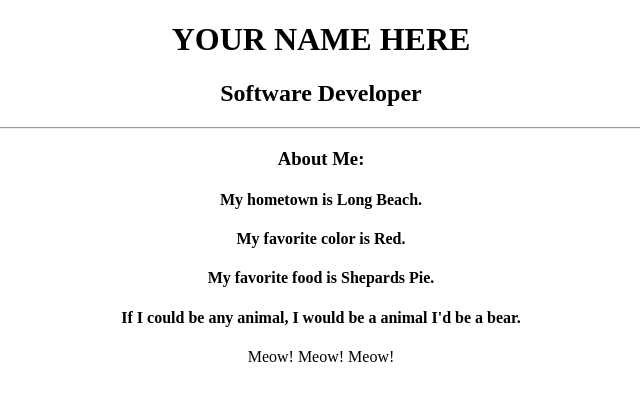
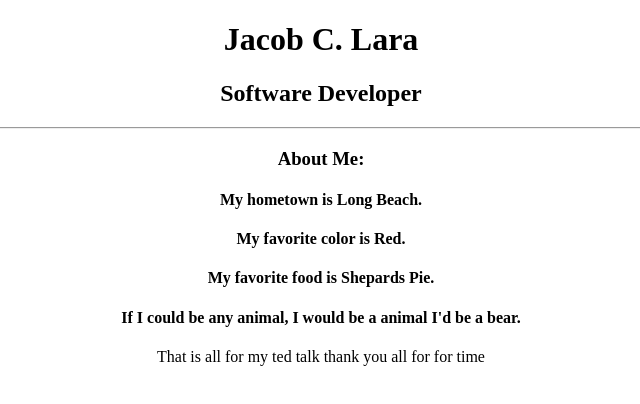
Before and after one commit to JacobLara660/my-first-repo, a plain HTML site: page index.html in a window 1280 px wide. Shown: the whole page, without its empty margins (319-959 px from the left). Drawn offline with Linux system fonts and the light colour scheme.

Commit message:
Adding new placeholder text

```diff
--- a/index.html
+++ b/index.html
@@ -7,7 +7,7 @@
           </head>
           <body>
             <div align="center">
-                <h1>YOUR NAME HERE</h1>
+                <h1>Jacob C. Lara</h1>
                 <h2>Software Developer</h2>
                 <hr>
                 <h3>About Me:</h3>
@@ -15,7 +15,7 @@
                     <h4>My favorite color is Red.</h4>
                     <h4>My favorite food is Shepards Pie.</h4>
                     <h4>If I could be any animal, I would be a animal I'd be a bear.</h4>
-                    <p>Meow! Meow! Meow!</p>
+                    <p>That is all for my ted talk thank you all for for time</p>
             </div>
           </body>
         </html>
```
